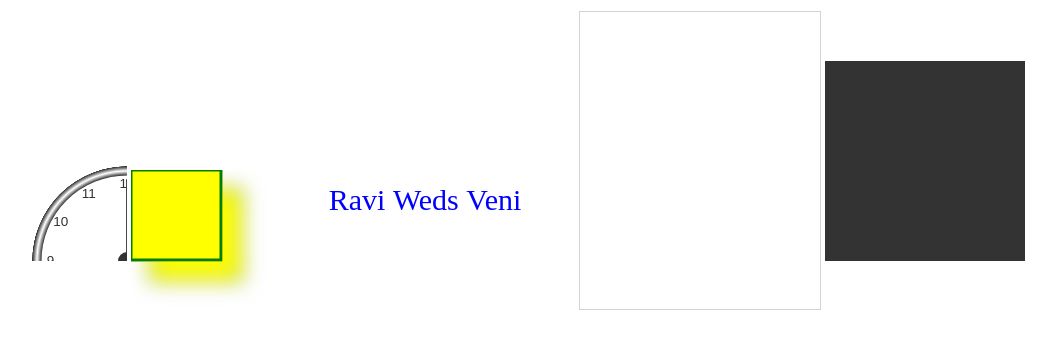
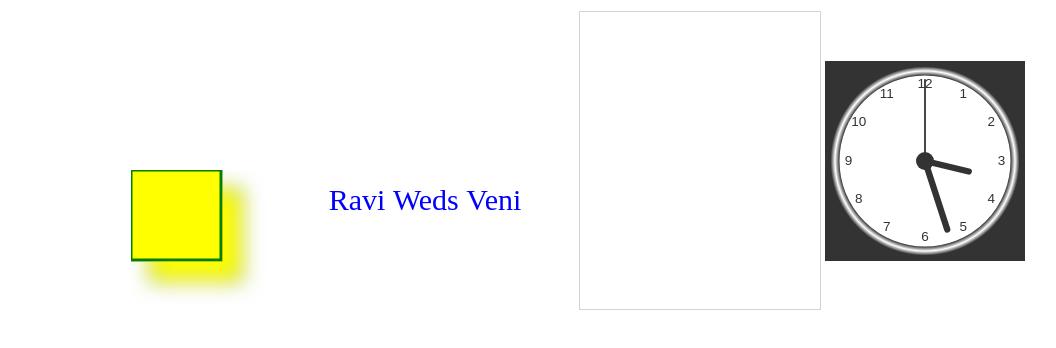
Before and after one commit to sunvizag/new, a website: page ravi.html in a window 1280 px wide. Shown: the whole page, without its empty margins (84-1140 px from the left). Drawn offline with Linux system fonts and the light colour scheme.

Commit message:
Update ravi.html

```diff
--- a/ravi.html
+++ b/ravi.html
@@ -5,14 +5,14 @@
 <table>
   <tr>
     <th>
-<canvas id="canvas" width="200" height="200"
+<canvas id="canvas1" width="200" height="200"
 style="background-color:#FFFFFF">
 </canvas>
 
 <script>
-var canvas = document.getElementById("canvas");
-var ctx = canvas.getContext("2d");
-var radius = canvas.height / 2;
+var canvas1 = document.getElementById("canvas1");
+var ctx = canvas1.getContext("2d");
+var radius = canvas1.height / 2;
 ctx.translate(radius, radius);
 radius = radius * 0.90
 setInterval(drawClock, 1000);
@@ -107,28 +107,28 @@ function drawHand(ctx, pos, length, width) {
   Sorry, your browser does not support inline SVG.
 </svg>
 
-  <canvas id="myCanvas" width="300" height="200"
+  <canvas id="myCanvas2" width="300" height="200"
 style="border:0px solid #d3d3d3;">
 Your browser does not support the canvas element.
 </canvas>
 
 <script>
-var canvas = document.getElementById("myCanvas");
-var ctx=canvas.getContext("2d");
+var canvas2 = document.getElementById("myCanvas2");
+var ctx=canvas2.getContext("2d");
 ctx.font="30px Comic Sans MS";
 ctx.fillStyle = "blue";
 ctx.textAlign = "center";
-ctx.fillText("Ravi Weds Veni", canvas.width/2, canvas.height/2);
+ctx.fillText("Ravi Weds Veni", canvas2.width/2, canvas2.height/2);
 </script>
-<canvas id="myCanvas" width="240" height="297"
+<canvas id="myCanvas2" width="240" height="297"
 style="border:1px solid #d3d3d3;">
 Your browser does not support the HTML5 canvas tag.
 </canvas>
 
 <script>
 window.onload = function() {
-    var canvas = document.getElementById("myCanvas");
-    var ctx = canvas.getContext("2d");
+    var canvas2 = document.getElementById("myCanvas2");
+    var ctx = canvas2.getContext("2d");
     var img = document.getElementById("scream");
    ctx.drawImage(img, 10, 10);
 };
@@ -136,14 +136,14 @@ window.onload = function() {
     </th>
     <th>
 
-<canvas id="canvas" width="200" height="200"
+<canvas id="canvas3" width="200" height="200"
 style="background-color:#333">
 </canvas>
 
 <script>
-var canvas = document.getElementById("canvas");
-var ctx = canvas.getContext("2d");
-var radius = canvas.height / 2;
+var canvas3 = document.getElementById("canvas3");
+var ctx = canvas3.getContext("2d");
+var radius = canvas3.height / 2;
 ctx.translate(radius, radius);
 radius = radius * 0.90
 drawClock();
```
